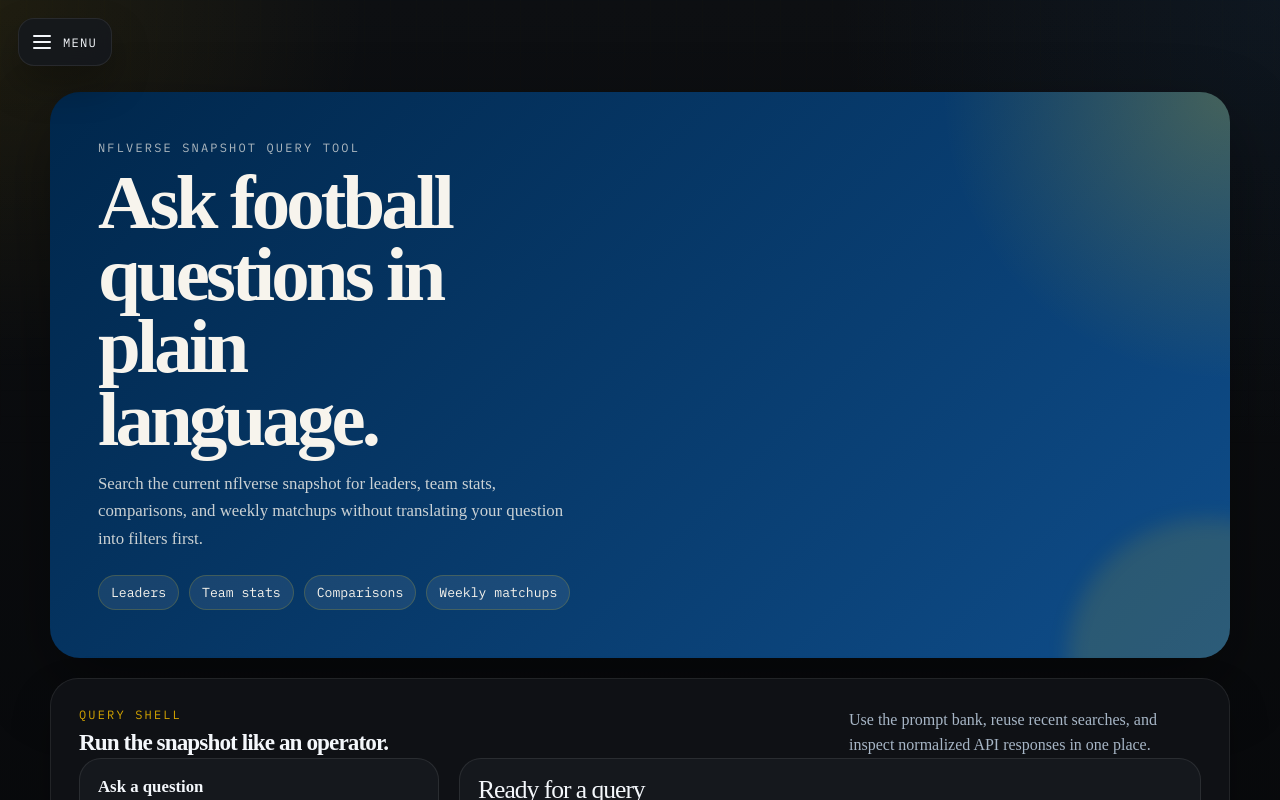
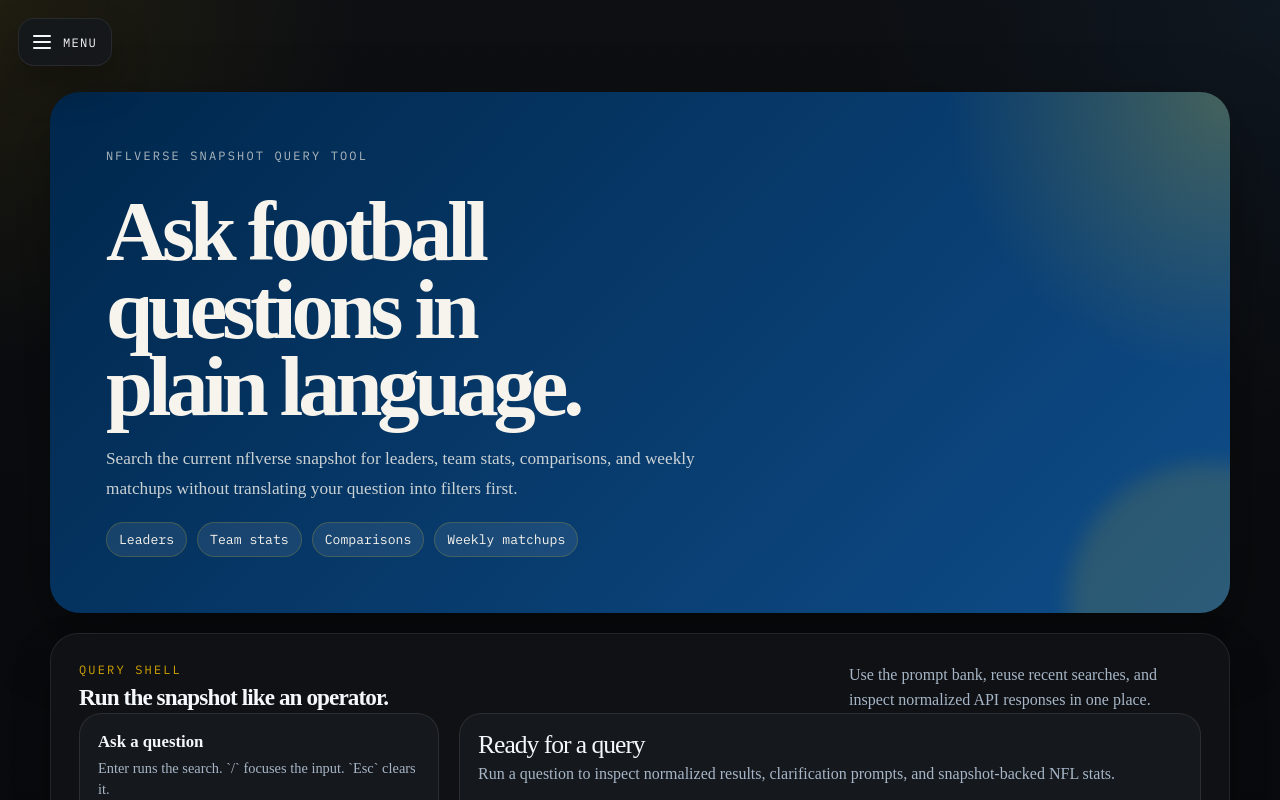
Before and after one commit to zkawoosa/NaturalFootballLanguageStatsTool, a Next.js app: page / in a window 1280 px wide. Shown: the top 800 px of the page. Built offline with nearby package versions, Linux system fonts and the light colour scheme.

Commit message:
Improve hero text spacing in the header banner

```diff
--- a/src/app/globals.css
+++ b/src/app/globals.css
@@ -167,7 +167,11 @@
   position: relative;
   overflow: hidden;
   border-radius: 30px;
-  padding: clamp(28px, 5vw, 48px);
+  display: grid;
+  gap: 18px;
+  min-height: 320px;
+  align-content: space-between;
+  padding: clamp(32px, 5vw, 56px);
   color: #f7f4ed;
   background:
     radial-gradient(circle at top right, rgba(255, 203, 5, 0.24), transparent 22%),
@@ -201,18 +205,19 @@
 }
 
 .hero h1 {
-  max-width: 10ch;
-  margin-bottom: 14px;
-  font-size: clamp(2.7rem, 6vw, 5.2rem);
-  line-height: 0.94;
-  letter-spacing: -0.05em;
+  max-width: 14ch;
+  margin-bottom: 0;
+  font-size: clamp(2.9rem, 6.6vw, 5.6rem);
+  line-height: 0.92;
+  letter-spacing: -0.06em;
+  text-wrap: balance;
 }
 
 .hero-intro {
-  max-width: 58ch;
-  margin-bottom: 22px;
-  font-size: 1.05rem;
-  line-height: 1.65;
+  max-width: 72ch;
+  margin-bottom: 0;
+  font-size: 1.08rem;
+  line-height: 1.72;
   color: var(--hero-muted);
 }
 
@@ -836,8 +841,8 @@
   }
 
   .hero h1 {
-    max-width: none;
-    font-size: clamp(2.3rem, 12vw, 3.4rem);
+    max-width: 11ch;
+    font-size: clamp(2.5rem, 12vw, 3.8rem);
   }
 
   .query-actions,
```
